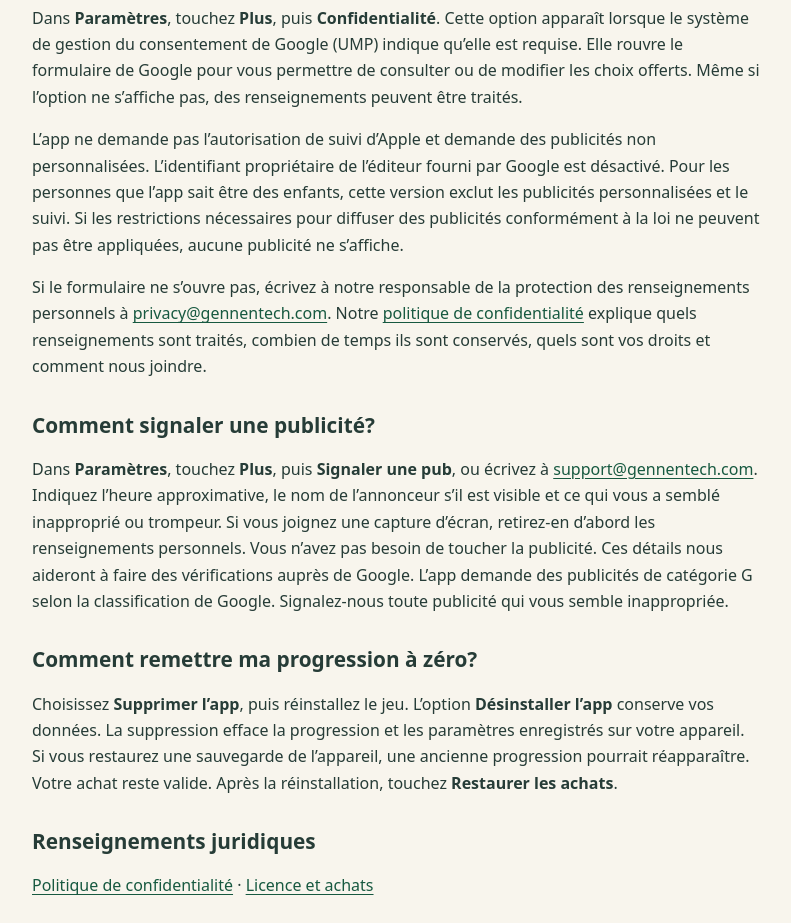
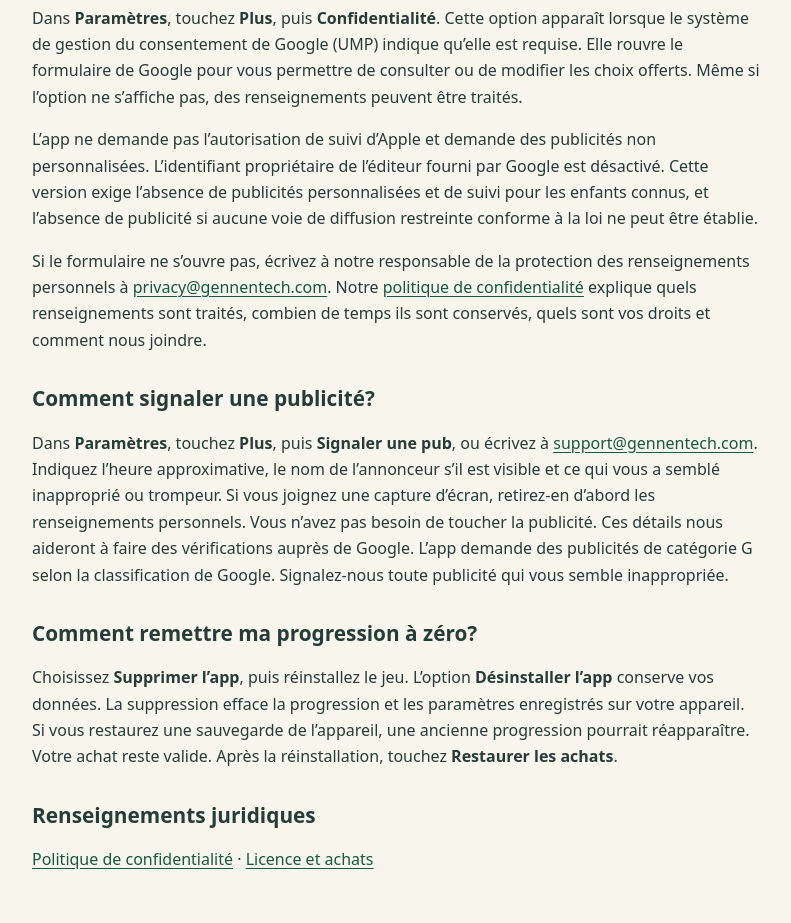
Before and after one commit to GennenTech/plushvale-website, a plain HTML site: page blocks/support-fr/index.html in a window 1280 px wide. Shown: the part 1720-2643 px from the top of the page, without its empty margins (244-1035 px from the left). Drawn offline with Linux system fonts and the light colour scheme.

Commit message:
support-fr: privacy-choices sentence in the requirement form, same meaning as the English (children: no personalised ads or tracking; no ads without a lawful restricted path). Built from the release kit (site_holding).

```diff
--- a/blocks/support-fr/index.html
+++ b/blocks/support-fr/index.html
@@ -33,7 +33,7 @@
 <p>Apple traite les demandes de remboursement pour les achats effectués dans l’App Store. Faites votre demande sur <a href="https://reportaproblem.apple.com/">reportaproblem.apple.com</a>. Votre admissibilité est déterminée lors du traitement de votre demande, selon les lois qui s’appliquent à vous. Nous ne pouvons pas vous rembourser directement.</p>
 <h2>Comment modifier mes choix de confidentialité?</h2>
 <p>Dans <strong>Paramètres</strong>, touchez <strong>Plus</strong>, puis <strong>Confidentialité</strong>. Cette option apparaît lorsque le système de gestion du consentement de Google (UMP) indique qu’elle est requise. Elle rouvre le formulaire de Google pour vous permettre de consulter ou de modifier les choix offerts. Même si l’option ne s’affiche pas, des renseignements peuvent être traités.</p>
-<p>L’app ne demande pas l’autorisation de suivi d’Apple et demande des publicités non personnalisées. L’identifiant propriétaire de l’éditeur fourni par Google est désactivé. Pour les personnes que l’app sait être des enfants, cette version exclut les publicités personnalisées et le suivi. Si les restrictions nécessaires pour diffuser des publicités conformément à la loi ne peuvent pas être appliquées, aucune publicité ne s’affiche.</p>
+<p>L’app ne demande pas l’autorisation de suivi d’Apple et demande des publicités non personnalisées. L’identifiant propriétaire de l’éditeur fourni par Google est désactivé. Cette version exige l’absence de publicités personnalisées et de suivi pour les enfants connus, et l’absence de publicité si aucune voie de diffusion restreinte conforme à la loi ne peut être établie.</p>
 <p>Si le formulaire ne s’ouvre pas, écrivez à notre responsable de la protection des renseignements personnels à <a href="mailto:privacy@gennentech.com">privacy@gennentech.com</a>. Notre <a href="../privacy-fr/#choices">politique de confidentialité</a> explique quels renseignements sont traités, combien de temps ils sont conservés, quels sont vos droits et comment nous joindre.</p>
 <h2>Comment signaler une publicité?</h2>
 <p>Dans <strong>Paramètres</strong>, touchez <strong>Plus</strong>, puis <strong>Signaler une pub</strong>, ou écrivez à <a href="mailto:support@gennentech.com?subject=Plushvale%20Blocks%20%E2%80%94%20Signaler%20une%20pub">support@gennentech.com</a>. Indiquez l’heure approximative, le nom de l’annonceur s’il est visible et ce qui vous a semblé inapproprié ou trompeur. Si vous joignez une capture d’écran, retirez-en d’abord les renseignements personnels. Vous n’avez pas besoin de toucher la publicité. Ces détails nous aideront à faire des vérifications auprès de Google. L’app demande des publicités de catégorie G selon la classification de Google. Signalez-nous toute publicité qui vous semble inappropriée.</p>
```
